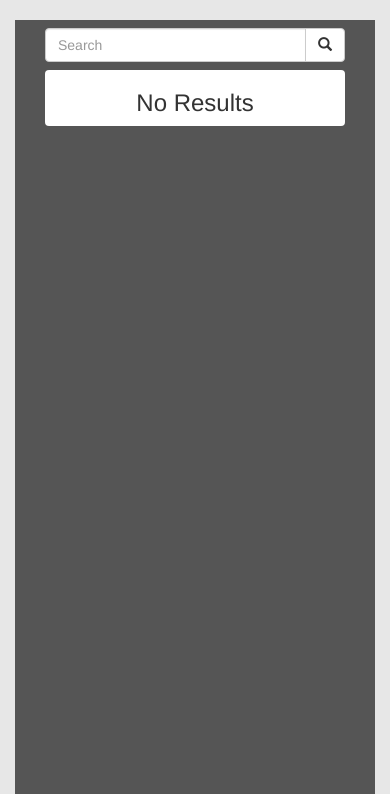
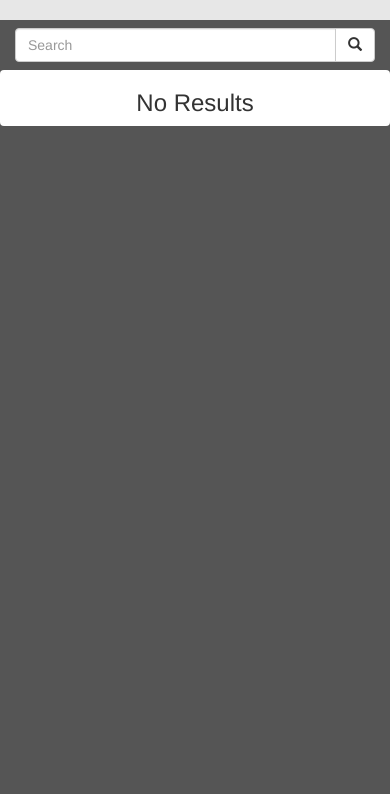
Before and after one commit to SentientNoodle/council-of-one, a PHP site: page /html/archive.php in a window 390 px wide. Shown: the part 187-981 px from the top of the page. Run offline with PHP 8.4, Linux system fonts and the light colour scheme; data that the repository does not hold is empty.

Commit message:
Fixed issues with scrolling on mobile

```diff
--- a/www/css/archive.css
+++ b/www/css/archive.css
@@ -8,13 +8,9 @@ body {
 }
 
 .postbox {
-    overflow-y: hidden;
+    overflow-y: auto;
     background-color: #555555;
     height: calc(100vh - 70px);
-}
-
-.postbox:hover {
-    overflow-y: scroll;
 }
 
 .search {
@@ -77,12 +73,6 @@ body {
     align-self: center;
 }
 
-@media (max-width: 700px) {
-    .post-link > i {
-        font-size: 2.77777777777777778vw;
-    }
-}
-
 .no-results {
     background: #FFFFFF;
     display: flex;
@@ -96,3 +86,24 @@ body {
     flex: 1;
     text-align: center;
 }
+
+@media (max-width: 700px) {
+    .post-link > i {
+        font-size: 2.77777777777777778vw;
+    }
+}
+
+@media (max-width: 500px) {
+    .main {
+        width: 100%;
+        padding: 0px;
+    }
+
+    .postbox {
+        padding: 0px;
+    }
+
+    .panel-group {
+        padding: 0px;
+    }
+}
--- a/www/css/index.css
+++ b/www/css/index.css
@@ -41,11 +41,10 @@ h2 > a:hover {
 .holder {
     overflow: hidden;
     height: 100%;
-    will-change: scroll-position;
 }
 
 .content {
-    overflow: hidden;
+    overflow-y: scroll;
     height: 100%;
 }
 
--- a/www/html/archive.php
+++ b/www/html/archive.php
@@ -7,12 +7,12 @@
         <link rel="stylesheet" href="/www/css/archive.css">
         <script src="/www/js/archive.js"></script>
     </head>
-    <body>
+    <body onresize='resizePostboxHeight();'>
         <?php
             $page = 'archive';
             include('../php/nav.php');
         ?>
-        <div class='container'>
+        <div class='main container'>
             <div class='postbox container col-lg-8 col-lg-offset-2'>
                 <form class="search col-lg-8 col-lg-offset-2" role="search">
                     <div class="input-group add-on">
--- a/www/js/archive.js
+++ b/www/js/archive.js
@@ -15,3 +15,29 @@ function dullEdge(o) {
         p.style.borderBottomRightRadius = "4px";
     }
 }
+
+function setPostboxHeight() {
+    var b = document.getElementsByClassName('navbar-toggle')[0];
+    var d = document.getElementsByClassName('postbox')[0];
+    if (b.getAttribute('aria-expanded') == 'true') {
+        d.style.height = 'calc(100vh - 70px)';
+    } else {
+        d.style.height = 'calc(100vh - 208px)';
+    }
+}
+
+function resizePostboxHeight() {
+    var b = document.getElementsByClassName('navbar-toggle')[0];
+    var d = document.getElementsByClassName('postbox')[0];
+    if (document.body.clientWidth >= 768) {
+        d.style.height = 'calc(100vh - 70px)';
+    } else {
+        if (b.getAttribute('aria-expanded') == 'true') {
+            d.style.height = 'calc(100vh - 208px)';
+        } else {
+            d.style.height = 'calc(100vh - 70px)';
+        }
+    }
+
+    postLinkHeight();
+}
```
